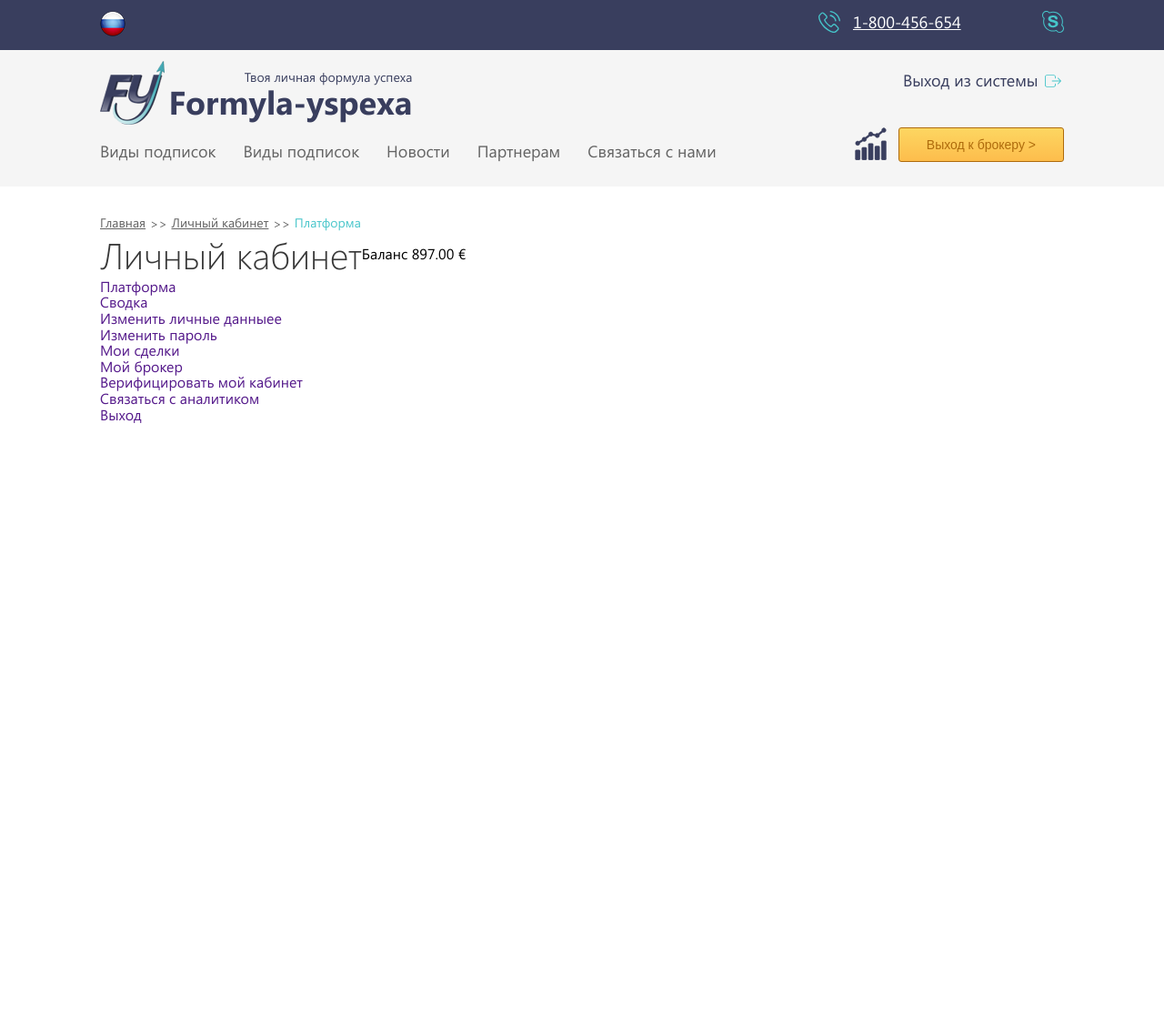
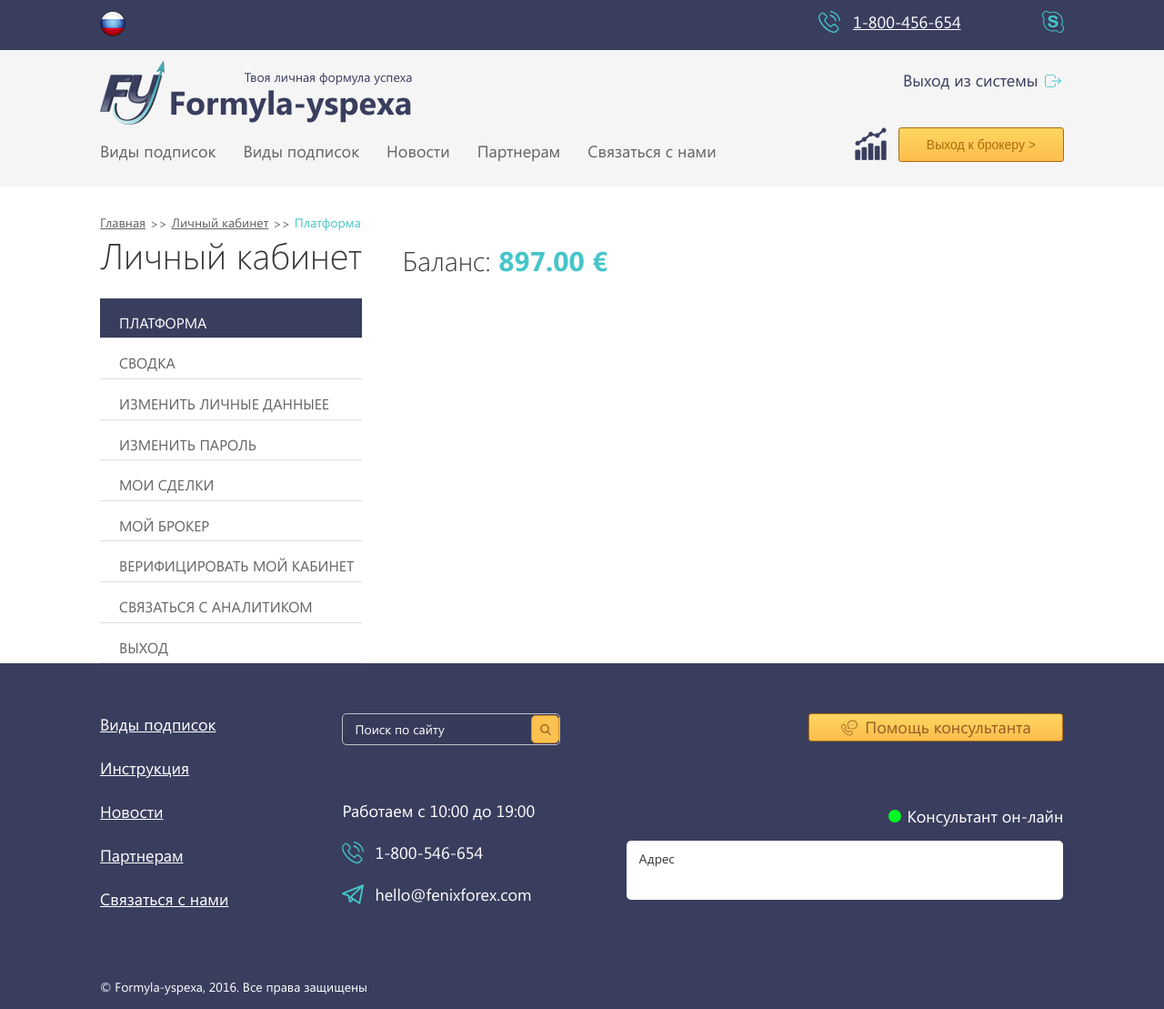
Before and after one commit to OlegYakub/Robot, a website: page src/lk-platform.html in a window 1280 px wide. Shown: the whole page at 91% size. Before the commit the page ends 800 px from the top, so only its background shows below. Drawn offline with nearby package versions, Linux system fonts and the light colour scheme; files that its build step writes are made by us from their sources.

Commit message:
navbar-left

```diff
--- a/src/lk-platform.html
+++ b/src/lk-platform.html
@@ -110,17 +110,35 @@
 	<div class="keygen">
 		<div class="container df">
 			<div class="keygen-left">
-				<p class="osb40">Личный кабинет</p>
-				<ul>
-					<li><a href="">Платформа</a></li>
-					<li><a href="">Сводка</a></li>
-					<li><a href="">Изменить личные данныее</a></li>
-					<li><a href="">Изменить пароль</a></li>
-					<li><a href="">Мои сделки</a></li>
-					<li><a href="">Мой брокер</a></li>
-					<li><a href="">Верифицировать мой кабинет</a></li>
-					<li><a href="">Связаться с аналитиком</a></li>
-					<li><a href="">Выход</a></li>
+				<p class="osb40  keygen__title">Личный кабинет</p>
+				<ul class="aside">
+					<li class="aside__item">
+						<a href="" class="aside__link  aside__link--active">Платформа</a>
+					</li>
+					<li class="aside__item">
+						<a href="" class="aside__link">Сводка</a>
+					</li>
+					<li class="aside__item">
+						<a href="" class="aside__link">Изменить личные данныее</a>
+					</li>
+					<li class="aside__item">
+						<a href="" class="aside__link">Изменить пароль</a>
+					</li>
+					<li class="aside__item">
+						<a href="" class="aside__link">Мои сделки</a>
+					</li>
+					<li class="aside__item">
+						<a href="" class="aside__link">Мой брокер</a>
+					</li>
+					<li class="aside__item">
+						<a href="" class="aside__link">Верифицировать мой кабинет</a>
+					</li>
+					<li class="aside__item">
+						<a href="" class="aside__link">Связаться с аналитиком</a>
+					</li>
+					<li class="aside__item">
+						<a href="" class="aside__link">Выход</a>
+					</li>
 				</ul>
 			</div>
 			<div class="keygen-right">
@@ -129,9 +147,9 @@
 						<img src="" alt="">
 					</p>
 					<p class="balans">
-						<span>Баланс</span>
-						<span>897.00</span>
-						<span>&#8364;</span>
+						<span>Баланс:</span>
+						<span class="balans--bold">897.00</span>
+						<span class="balans--bold">&#8364;</span>
 					</p>
 				</div>
 				<div class="keygen-right__content">
@@ -140,6 +158,45 @@
 			</div>
 		</div>
 	</div>
+
+	<div class="footer">
+			<div class="footer-top">
+				<div class="container df">
+					<div class="foot-left df">
+						<ul>
+							<li><a href="">Виды подписок</a></li>
+							<li><a href="">Инструкция</a></li>
+							<li><a href="">Новости</a></li>
+							<li><a href="">Партнерам</a></li>
+							<li><a href="">Связаться с нами</a></li>
+						</ul>
+					</div>
+					<div class="foot-center">
+						<form>
+							<p class="df"><input type="search" name="q" placeholder="Поиск по сайту">
+							<button class="df"><img src="img/search.svg" alt=""></button></p>
+						</form>
+						<ul>
+							<li>Работаем с 10:00 до 19:00</li>
+							<li><img src="img/phone-call.svg" alt="">1-800-546-654</li>
+							<li><img src="img/telegram-logo.svg" alt=""><a href="">hello@fenixforex.com</a></li>
+						</ul>
+					</div>
+					<div class="foot-right">
+						<a href="" class="foot-r-a df"><img src="img/telephone.svg" alt=""><span>Помощь консультанта</span></a>
+						<div class="consul">
+							<a href=""><span>Консультант он-лайн</span></a>
+							<p><span>Адрес</span></p>
+						</div>
+					</div>
+				</div>
+			</div>
+			<div class="footer-bot">
+				<div class="container">
+					<p>&#169; Formyla-yspexa, 2016. Все права защищены</p>
+				</div>
+			</div>
+	</div>
 	<script src="js/jquery-2.2.3.min.js"></script>
 	<script type="text/javascript" src="js/slick.min.js"></script>
 	<script src="js/script.js"></script>
--- a/src/sass/style.scss
+++ b/src/sass/style.scss
@@ -288,8 +288,52 @@ html, body{font: 400 16px/1.1 'SegoeUIRegular', sans-serif}
 .keygen-right__head{
 	.balans{
 		float: right;
+		font-size: 30px;
+		color: #383838;
+		font-family: 'SegoeUIlight';
+
+
+		&--bold{
+			color: #46c5ca;
+			font-family: 'SegoeUIBold';
+		}
 	}
 }
+
+.keygen-left{
+	margin-right: 45px;
+}
+
+.keygen__title{
+	height: 50px;
+	padding-bottom: 25px;
+	display: flex;
+	display: -webkit-flex;
+
+}
+
+
+
+.aside__link{
+	color: #646464;
+	font-size: 16px;
+	text-transform: uppercase;
+	display: block;
+	padding-top: 18px;
+	padding-left: 21px;
+	padding-bottom: 8px;
+	border-bottom: 1px solid #dedede;
+	&--active{
+		background-color: #393e5e;
+		color: #fff;
+	}
+	&:hover{
+		background-color: #484f75;
+		color: #fff;
+	}
+}
+
+
 
 /* =================footer===================== */
 
```
Also changed, not shown: src/sass/lk-tab.scss (added), src/sass/lk.scss (deleted).
